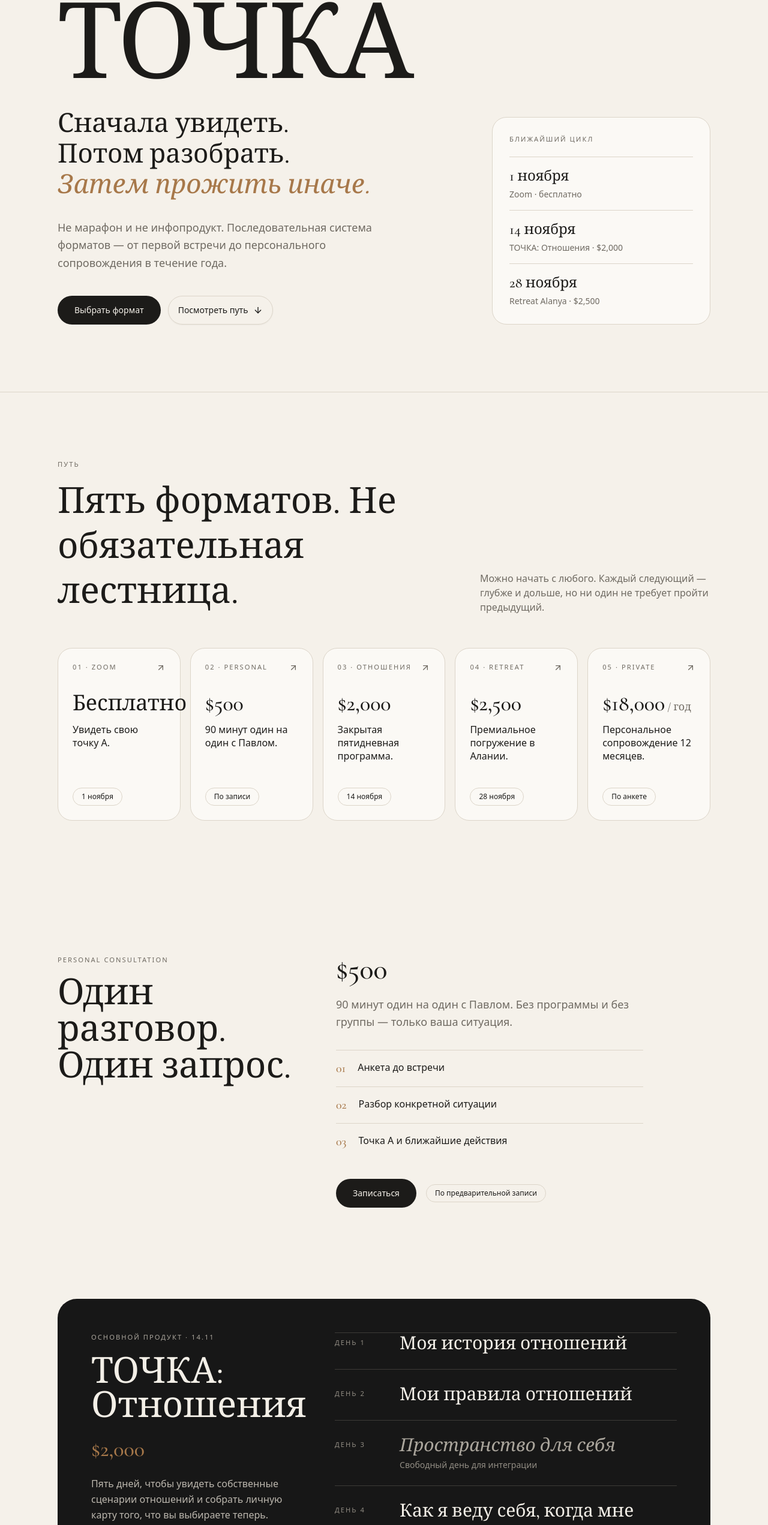
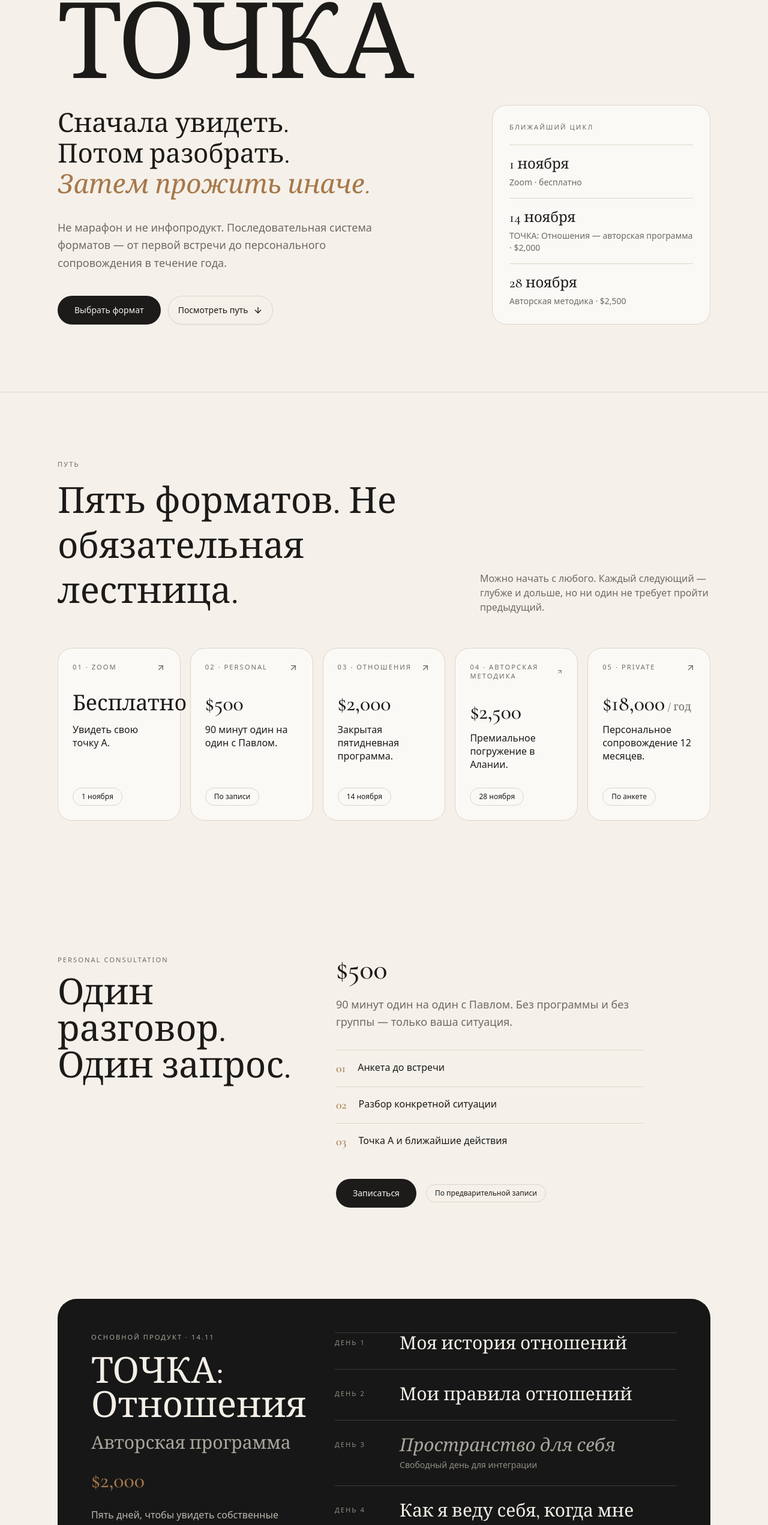
Before and after one commit to ayaz-js/culloyan, a React (Vite) app: page / in a window 1280 px wide. Shown: the part 202-2744 px from the top of the page at 60% size. Built offline with nearby package versions, Linux system fonts and the light colour scheme.

Commit message:
feat: rename retreat to author's method, mark relationships as author's program

```diff
--- a/src/components/site/relationships.tsx
+++ b/src/components/site/relationships.tsx
@@ -14,6 +14,9 @@ export function Relationships() {
               <br />
               Отношения
             </h2>
+            <p className="mt-4 font-serif text-2xl text-graphite-muted md:text-3xl">
+              Авторская программа
+            </p>
             <p className="mt-6 font-serif text-4xl text-bronze">$2,000</p>
             <p className="mt-6 max-w-sm leading-relaxed text-[#bcb7ae]">
               Пять дней, чтобы увидеть собственные сценарии отношений и собрать личную карту того,
--- a/src/components/site/retreat.tsx
+++ b/src/components/site/retreat.tsx
@@ -9,7 +9,12 @@ export function Retreat() {
         <div className="grid gap-4 lg:grid-cols-[1.1fr_0.9fr]">
           <div className="flex flex-col rounded-4xl border border-border bg-card p-8 md:p-12">
             <Eyebrow>28 ноября · Alanya</Eyebrow>
-            <h2 className="mt-4 font-serif text-6xl leading-none md:text-8xl">Retreat</h2>
+            <h2 className="mt-4 font-serif text-5xl leading-none md:text-7xl">
+              Авторская методика
+            </h2>
+            <p className="mt-4 font-serif text-2xl text-muted-foreground md:text-3xl">
+              Перезапуск к новой программе
+            </p>
             <p className="mt-5 font-serif text-4xl">$2,500</p>
             <p className="mt-6 max-w-xl text-lg leading-relaxed text-muted-foreground">
               Не ещё один семинар. Несколько дней вне привычного ритма: работа с Павлом, тело,
--- a/src/data/content.ts
+++ b/src/data/content.ts
@@ -41,7 +41,7 @@ export const formats: Format[] = [
     id: 'relationships',
     index: '03',
     label: 'Отношения',
-    title: 'ТОЧКА: Отношения',
+    title: 'ТОЧКА: Отношения — авторская программа',
     price: '$2,000',
     summary: 'Закрытая пятидневная программа.',
     when: '14 ноября',
@@ -50,8 +50,8 @@ export const formats: Format[] = [
   {
     id: 'retreat',
     index: '04',
-    label: 'Retreat',
-    title: 'Retreat Alanya',
+    label: 'Авторская методика',
+    title: 'Авторская методика · Alanya',
     price: '$2,500',
     summary: 'Премиальное погружение в Алании.',
     when: '28 ноября',
@@ -72,8 +72,8 @@ export const formats: Format[] = [
 
 export const upcoming = [
   { date: '1 ноября', label: 'Zoom · бесплатно' },
-  { date: '14 ноября', label: 'ТОЧКА: Отношения · $2,000' },
-  { date: '28 ноября', label: 'Retreat Alanya · $2,500' },
+  { date: '14 ноября', label: 'ТОЧКА: Отношения — авторская программа · $2,000' },
+  { date: '28 ноября', label: 'Авторская методика · $2,500' },
 ]
 
 export const relationshipDays = [
@@ -112,7 +112,7 @@ export const faq = [
   },
   {
     q: 'Сколько человек в группе?',
-    a: 'Программа «ТОЧКА: Отношения» рассчитана на 8–12 человек, чтобы у каждого было место для своей истории.',
+    a: 'Авторская программа «ТОЧКА: Отношения» рассчитана на 8–12 человек, чтобы у каждого было место для своей истории.',
   },
   {
     q: 'Как попасть в Pavel Private?',
@@ -123,7 +123,7 @@ export const faq = [
 export const nav = [
   { href: '#formats', label: 'Форматы' },
   { href: '#relationships', label: 'Отношения' },
-  { href: '#retreat', label: 'Retreat' },
+  { href: '#retreat', label: 'Методика' },
   { href: '#private', label: 'Private' },
   { href: '#about', label: 'О Павле' },
   { href: '#faq', label: 'FAQ' },
@@ -139,9 +139,9 @@ export const whatsappMessages: Record<FormatId | 'general', string> = {
   personal:
     'Здравствуйте! Хочу записаться на личную консультацию с Павлом (90 минут, $500). Подскажите ближайшие свободные даты.',
   relationships:
-    'Здравствуйте! Хочу забронировать место на программе «ТОЧКА: Отношения» — 14 ноября ($2,000).',
+    'Здравствуйте! Хочу забронировать место на авторской программе «ТОЧКА: Отношения» — 14 ноября ($2,000).',
   retreat:
-    'Здравствуйте! Интересует Retreat в Алании 28 ноября ($2,500). Расскажите, пожалуйста, об условиях.',
+    'Здравствуйте! Интересует «Авторская методика» в Алании 28 ноября ($2,500). Расскажите, пожалуйста, об условиях.',
   private:
     'Здравствуйте! Хочу подать заявку в Pavel Private — персональное сопровождение на 12 месяцев.',
 }
```
